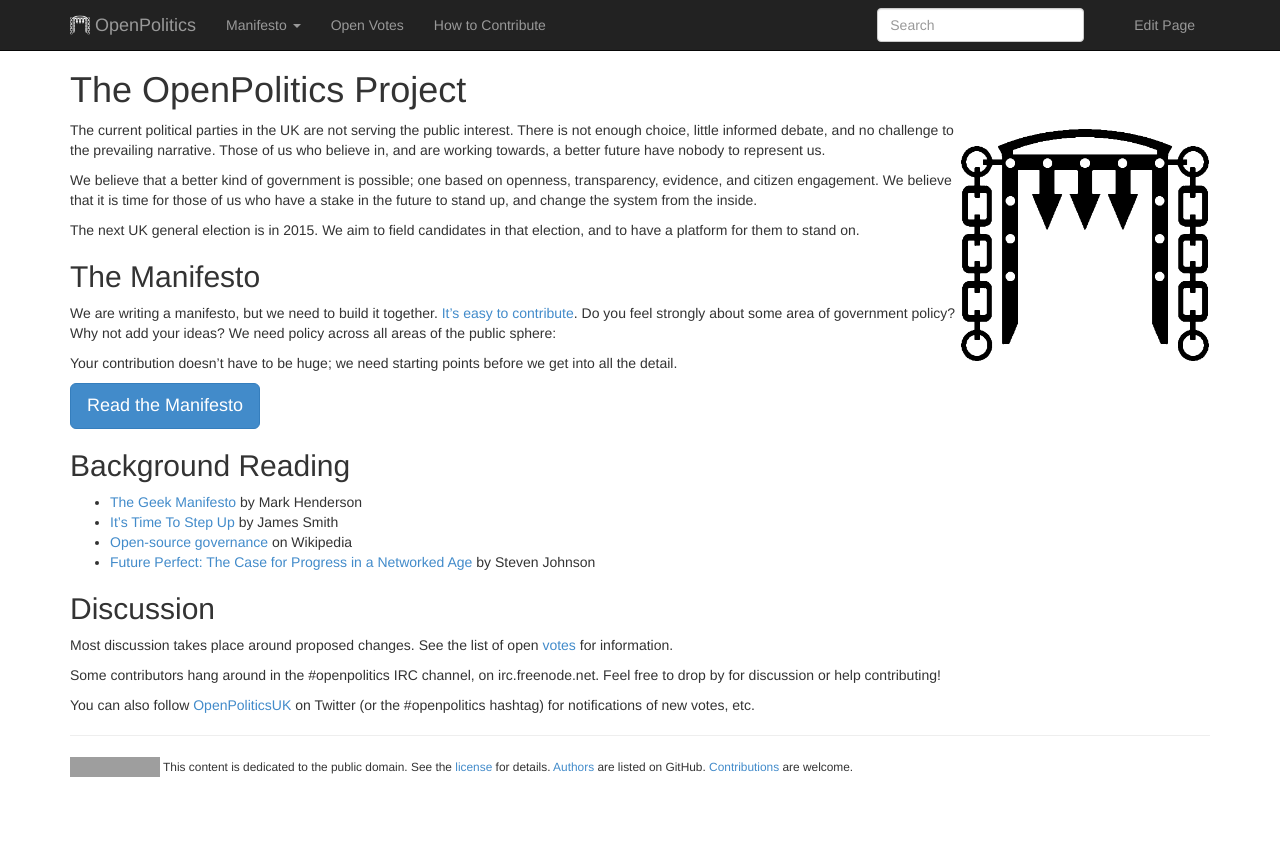
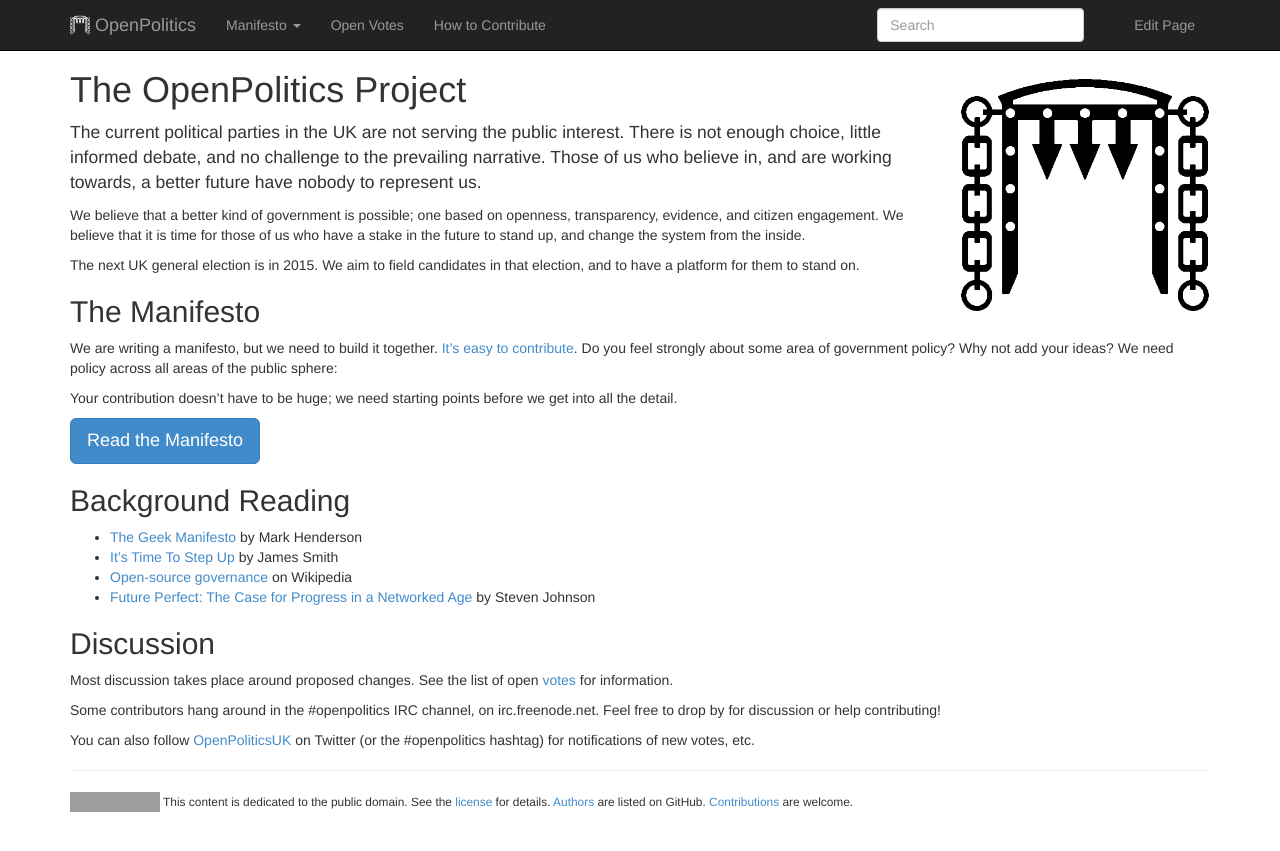
Before and after one commit to openpolitics/manifesto, a Jekyll site: the page built from index.md, in a window 1280 px wide. Shown: the top 851 px of the page. Built offline with Jekyll 4.4.1, drawn with Linux system fonts in a browser that asks for light colours; grey boxes are pictures that could not be loaded.

Commit message:
Move logo to homepage layout

```diff
--- a/_layouts/homepage.html
+++ b/_layouts/homepage.html
@@ -2,6 +2,7 @@
 layout: page
 ---
 
+<img src='images/logo.png' class='pull-right' alt='OpenPolitics logo' width='250' style='margin-left: 20px'/>
 <h1>The OpenPolitics Project</h1>
 <div class='homepage'>
   {{content}}
--- a/index.md
+++ b/index.md
@@ -2,8 +2,6 @@
 layout: homepage
 published: true
 ---
-<img src='images/logo.png' class='pull-right' alt='OpenPolitics logo' width='250'/>
-
 The current political parties in the UK are not serving the public interest. There is not enough choice, little informed debate, and no challenge to the prevailing narrative. Those of us who believe in, and are working towards, a better future have nobody to represent us.
 
 We believe that a better kind of government is possible; one based on openness, transparency, evidence, and citizen engagement. We believe that it is time for those of us who have a stake in the future to stand up, and change the system from the inside.
```
